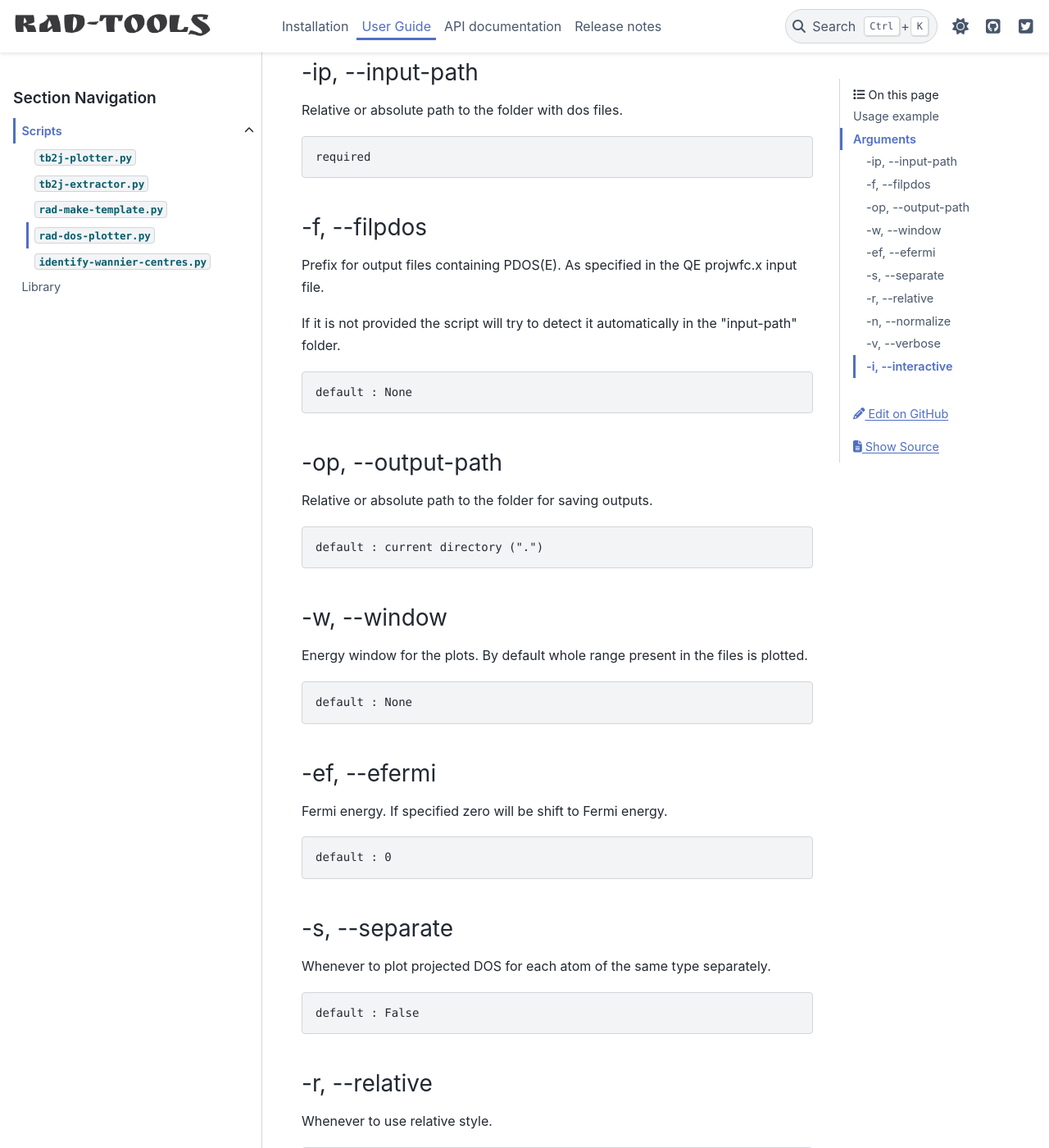
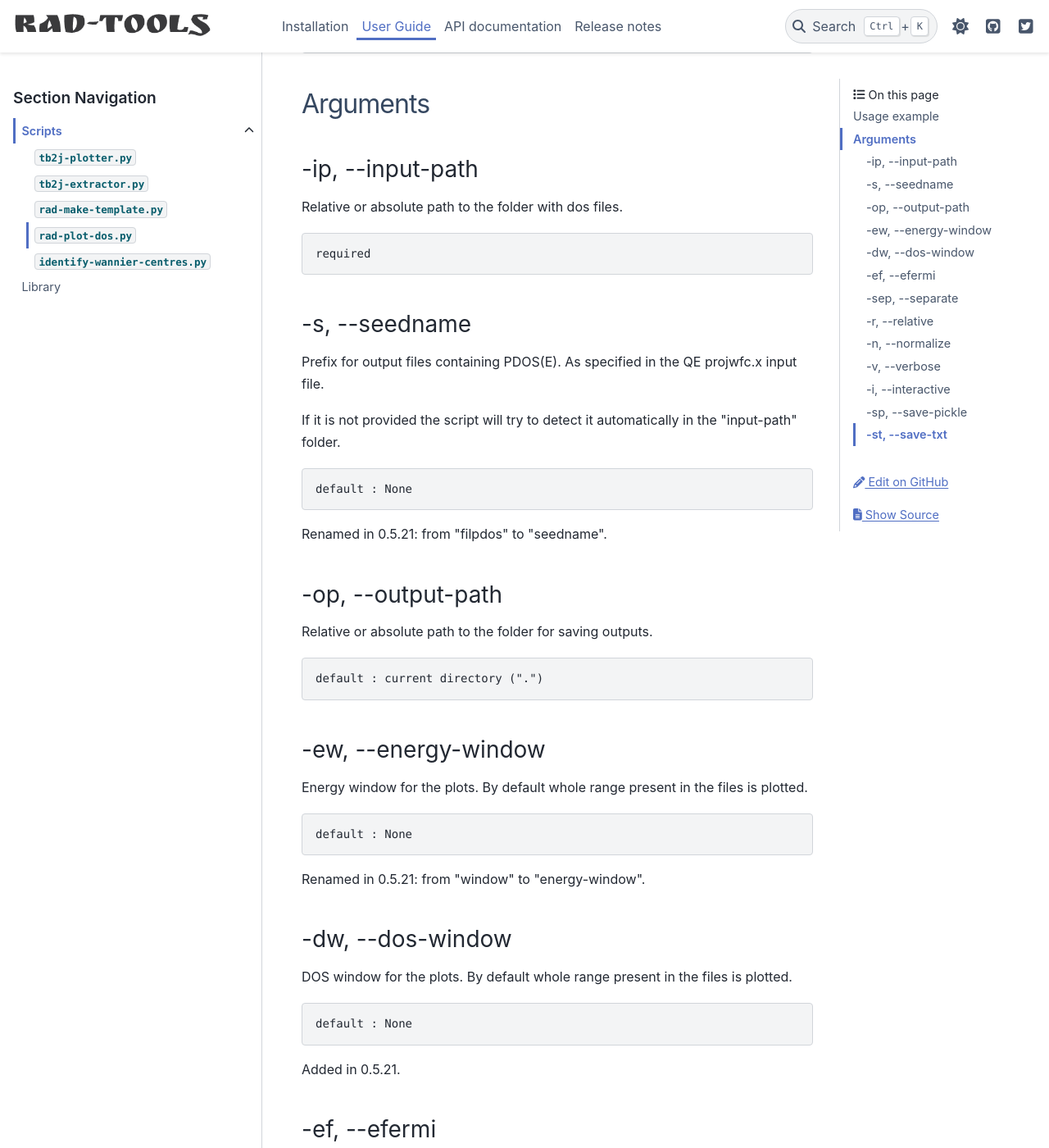
Before and after one commit to adrybakov/rad-tools, a Sphinx documentation site: the page built from docs/source/user-guide/rad-plot-dos.rst, in a window 1280 px wide and 1400 px high, scrolled down 926 px. Shown: the whole window at 82% size. Built offline with Sphinx 7.4.7 and the PyData theme 0.15.4, drawn with Linux system fonts in a browser that asks for light colours; some of the changed text lies outside the part shown.

```diff
--- a/docs/source/release-notes/0.2.rst
+++ b/docs/source/release-notes/0.2.rst
@@ -6,7 +6,7 @@ Version 0.2
 
 Whats new?
 ----------
-Add script :ref:`rad-dos-plotter.py <rad-dos-plotter>`
+Add script :ref:`rad-plot-dos.py <rad-plot-dos>`
 
 0.2.12
 ------
@@ -60,9 +60,9 @@ Now by default output is passed to the standard output stream.
 
 0.2.2
 -----
-Add interactive mode to the :ref:`rad-dos-plotter.py <rad-dos-plotter>`.
+Add interactive mode to the :ref:`rad-plot-dos.py <rad-plot-dos>`.
 
 0.2.1
 -----
 
-Correct output file name in :ref:`rad-dos-plotter.py <rad-dos-plotter>`.
+Correct output file name in :ref:`rad-plot-dos.py <rad-plot-dos>`.
--- a/docs/source/release-notes/0.4.rst
+++ b/docs/source/release-notes/0.4.rst
@@ -103,8 +103,8 @@ Add script for energy extractor.
 0.4.9
 -----
 Add --legend_location option (removed in 0.5.7)
-to the :ref:`rad-dos-plotter.py <rad-dos-plotter>` script.
+to the :ref:`rad-plot-dos.py <rad-plot-dos>` script.
 
 0.4.10
 ------
-Bugfix in :ref:`rad-dos-plotter.py <rad-dos-plotter>` script
+Bugfix in :ref:`rad-plot-dos.py <rad-plot-dos>` script
--- a/docs/source/user-guide/rad-dos-plotter.rst
+++ b/docs/source/user-guide/rad-plot-dos.rst
@@ -1,8 +1,11 @@
-.. _rad-dos-plotter:
+.. _rad-plot-dos:
 
 **********************
-``rad-dos-plotter.py``
+``rad-plot-dos.py``
 **********************
+
+.. note::
+    Name changed in 0.5.21 from ``rad-dos-plotter.py`` to ``rad-plot-dos.py``
 
 Script for visualisation of projected density of states from
 `Quantum-ESPRESSO <https://www.quantum-espresso.org/>`_
@@ -21,22 +24,22 @@ Minimal input looks like the following:
 
 .. code-block:: bash
 
-    rad-dos-plotter.py -if collinear
+    rad-plot-dos.py -if collinear
 
 where "collinear" is a path to the folder with output files from QE PDOS calculations.
 
 If you want to choose particular energy window use an
-option :ref:`--window <rad-dos-plotter_window>`:
+option :ref:`--window <rad-plot-dos_energy-window>`:
 
 .. code-block:: bash
 
-    rad-dos-plotter.py -if collinear -w -10 5
+    rad-plot-dos.py -if collinear -w -10 5
 
 
 Arguments
 =========
 
-.. _rad-dos-plotter_input-path:
+.. _rad-plot-dos_input-path:
 
 -ip, --input-path
 -----------------
@@ -47,10 +50,10 @@ Relative or absolute path to the folder with dos files.
     required
 
 
-.. _rad-dos-plotter_filpdos:
+.. _rad-plot-dos_seedname:
 
--f, --filpdos
--------------
+-s, --seedname
+--------------
 Prefix for output files containing PDOS(E).
 As specified in the QE projwfc.x input file.
 
@@ -61,8 +64,10 @@ detect it automatically in the "input-path" folder.
 
     default : None
 
+Renamed in 0.5.21: from "filpdos" to "seedname".
 
-.. _rad-dos-plotter_output-path:
+
+.. _rad-plot-dos_output-path:
 
 -op, --output-path
 ------------------
@@ -73,10 +78,10 @@ Relative or absolute path to the folder for saving outputs.
     default : current directory (".")
 
 
-.. _rad-dos-plotter_window:
+.. _rad-plot-dos_energy-window:
 
--w, --window
-------------
+-ew, --energy-window
+--------------------
 Energy window for the plots.
 By default whole range present in the files is plotted.
 
@@ -84,8 +89,24 @@ By default whole range present in the files is plotted.
 
     default : None
 
+Renamed in 0.5.21: from "window" to "energy-window".
 
-.. _rad-dos-plotter_efermi:
+
+.. _rad-plot-dos_dos-window:
+
+-dw, --dos-window
+-----------------
+DOS window for the plots.
+By default whole range present in the files is plotted.
+
+.. code-block:: text
+
+    default : None
+
+Added in 0.5.21.
+
+
+.. _rad-plot-dos_efermi:
 
 -ef, --efermi
 -------------
@@ -96,10 +117,10 @@ Fermi energy. If specified zero will be shift to Fermi energy.
     default : 0
 
 
-.. _rad-dos-plotter_separate:
+.. _rad-plot-dos_separate:
 
--s, --separate
---------------
+-sep, --separate
+----------------
 Whenever to plot projected DOS for each atom  of the same type separately.
 
 .. code-block:: text
@@ -107,7 +128,7 @@ Whenever to plot projected DOS for each atom  of the same type separately.
     default : False
 
 
-.. _rad-dos-plotter_relative:
+.. _rad-plot-dos_relative:
 
 -r, --relative
 --------------
@@ -118,7 +139,7 @@ Whenever to use relative style.
     default : False
 
 
-.. _rad-dos-plotter_normalize:
+.. _rad-plot-dos_normalize:
 
 -n, --normalize
 ---------------
@@ -129,7 +150,7 @@ Whenever to use normalize relative style.
     default : False
 
 
-.. _rad-dos-plotter_verbose:
+.. _rad-plot-dos_verbose:
 
 -v, --verbose
 -------------
@@ -140,7 +161,7 @@ Verbose output, propagates to the called methods.
     default : False
 
 
-.. _rad-dos-plotter_interactive:
+.. _rad-plot-dos_interactive:
 
 -i, --interactive
 -----------------
@@ -149,3 +170,29 @@ Interactive plotting.
 .. code-block:: text
 
     default : False
+
+
+.. _rad-plot-dos_save-pickle:
+
+-sp, --save-pickle
+------------------
+Whenever to save figures as .pickle files.
+
+.. code-block:: text
+
+    default : False
+
+Added in 0.5.21.
+
+
+.. _rad-plot-dos_save-txt:
+
+-st, --save-txt
+---------------
+Whenever to save some data as txt files.
+
+.. code-block:: text
+
+    default : False
+
+Added in 0.5.21.
--- a/docs/source/user-guide/scripts.rst
+++ b/docs/source/user-guide/scripts.rst
@@ -27,7 +27,7 @@ Other scripts.
 .. toctree::
    :maxdepth: 1
 
-   rad-dos-plotter
+   rad-plot-dos
    identify-wannier-centres
 
 .. _scripts_output-notes:
--- a/rad_tools/__init__.py
+++ b/rad_tools/__init__.py
@@ -2,4 +2,4 @@ r"""
 All tools from the package.
 """
 
-__version__ = "0.5.20"
+__version__ = "0.5.21"
```
Also changed, not shown: docs/source/release-notes/0.5.rst (+8 -3 lines).
